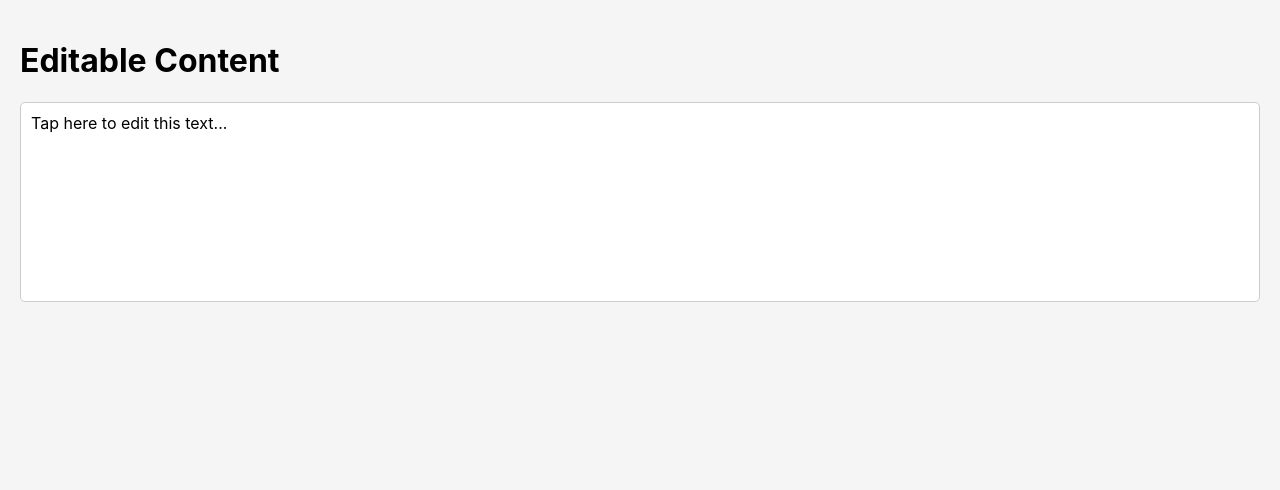
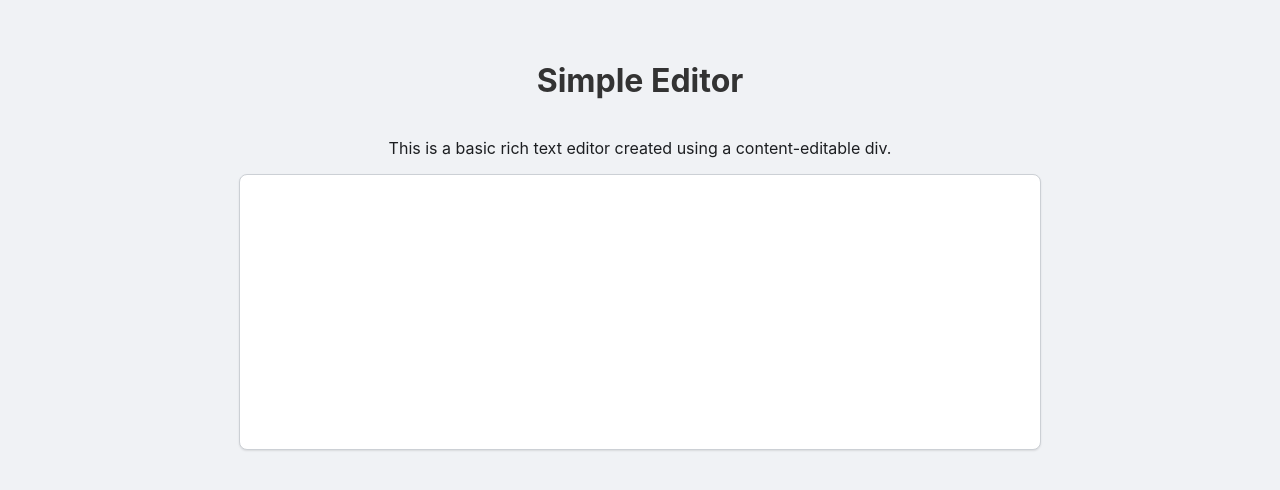
Before and after one commit to kevin-braunstein/contenteditable-div, a plain HTML site: page index.html in a window 1280 px wide. Drawn offline with Linux system fonts and the light colour scheme.

Commit message:
Update index.html

```diff
--- a/index.html
+++ b/index.html
@@ -1,38 +1,60 @@
 <!DOCTYPE html>
 <html lang="en">
 <head>
-  <meta charset="UTF-8" />
-  <meta name="viewport" content="width=device-width, initial-scale=1.0" />
-  <title>Editable Div</title>
+    <meta charset="UTF-8">
+    <meta name="viewport" content="width=device-width, initial-scale=1.0">
+    <title>Simple Content-Editable Editor</title>
     <style>
         body {
             font-family: -apple-system, BlinkMacSystemFont, "Segoe UI", Roboto, Helvetica, Arial, sans-serif;
-      margin: 0;
-      padding: 20px;
-      background-color: #f5f5f5;
+            background-color: #f0f2f5;
+            color: #1c1e21;
+            padding: 2em;
+            display: flex;
+            flex-direction: column;
+            align-items: center;
         }
 
-    .editable {
-      width: 100%;
-      min-height: 200px;
-      border: 1px solid #ccc;
-      padding: 10px;
-      background-color: #fff;
-      border-radius: 5px;
-      box-sizing: border-box;
-      font-size: 16px;
+        h1 {
+            color: #333;
         }
 
-    .editable:focus {
-      outline: 2px solid #007aff; /* iOS-style blue */
+        .editor-container {
+            width: 100%;
+            max-width: 800px;
+            background-color: #ffffff;
+            border: 1px solid #ccd0d5;
+            border-radius: 8px;
+            box-shadow: 0 1px 2px rgba(0, 0, 0, 0.1);
+        }
+
+        #editorDiv {
+            min-height: 250px;
+            padding: 12px 16px;
+            outline: none;
+            font-size: 16px;
+            line-height: 1.5;
+        }
+
+        #editorDiv:empty::before {
+            content: "Add a message...";
+            color: #8a8d91;
+            pointer-events: none;
         }
     </style>
 </head>
 <body>
 
-  <h1>Editable Content</h1>
-  <div class="editable" contenteditable="true" spellcheck="true">
-    Tap here to edit this text...
+    <h1>Simple Editor</h1>
+    <p>This is a basic rich text editor created using a content-editable div.</p>
+
+    <div class="editor-container">
+        <div id="editorDiv"
+             contenteditable="true"
+             role="textbox"
+             aria-multiline="true"
+             aria-label="Add a message">
+        </div>
     </div>
 
 </body>
```
Lines whose indentation alone changed are shown as unchanged.
